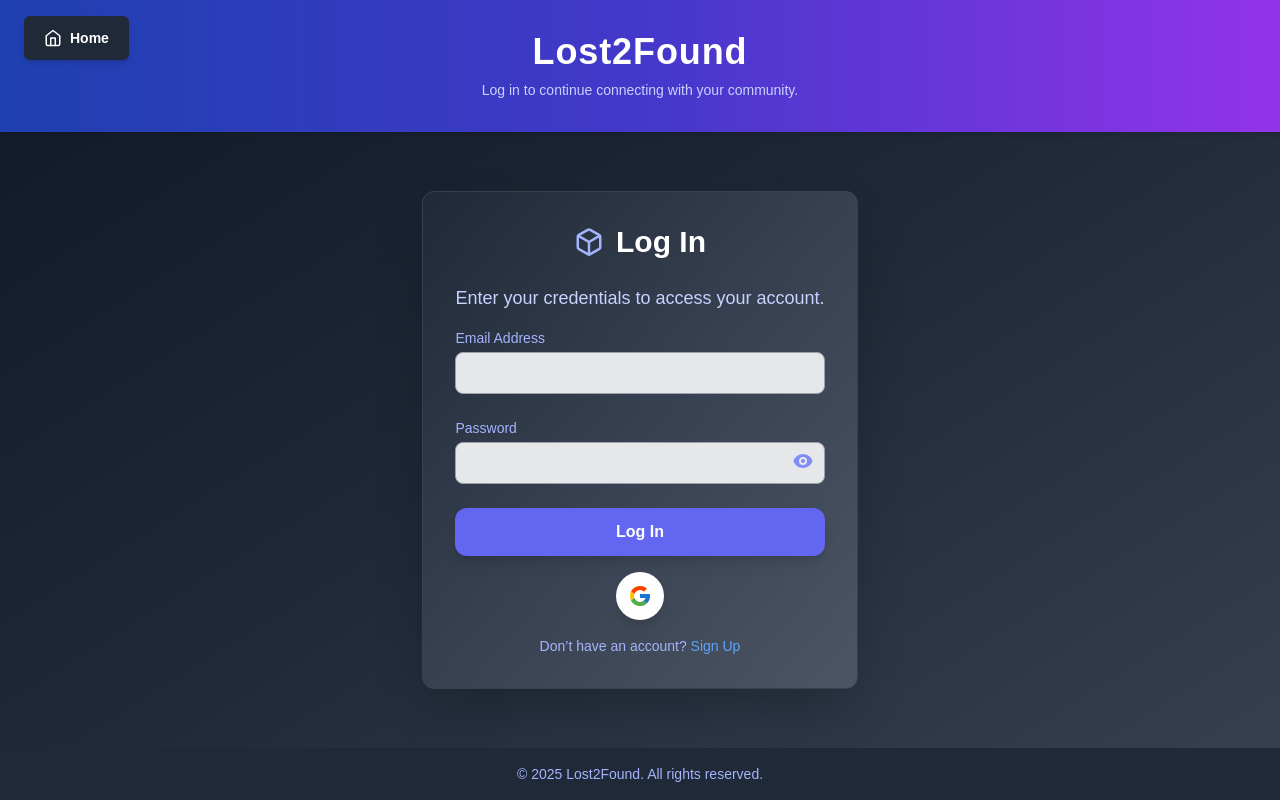
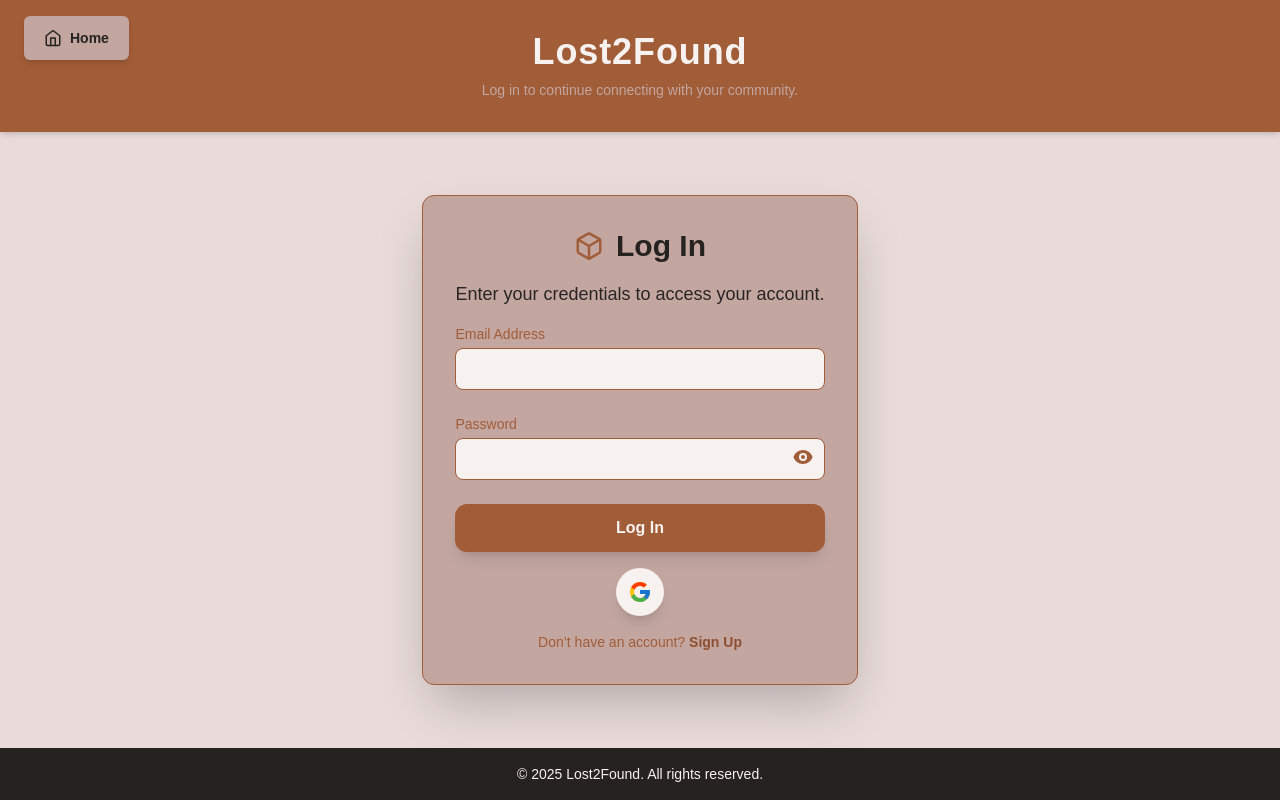
Before and after one commit to idil-bil/Lost2Found, a Next.js app in the folder hackathon_frontend/: page /login in a window 1280 px wide. Built offline with nearby package versions, Linux system fonts and the light colour scheme.

Commit message:
style changes

```diff
--- a/hackathon_frontend/src/app/components/LeftPanel.js
+++ b/hackathon_frontend/src/app/components/LeftPanel.js
@@ -19,22 +19,22 @@
   };
 
   return (
-    <div className="h-screen w-72 bg-gray-900 text-gray-200 flex flex-col justify-between p-6 py-10">
+    <div className="h-screen w-72 bg-[#C3A6A0] text-[#262220] flex flex-col justify-between p-6 py-10">
       {/* Title and Separating Line */}
       <div>
-        <h1 className="text-2xl font-extrabold text-indigo-400 text-center mb-2">
+        <h1 className="text-2xl font-extrabold text-[#A15C38] text-center mb-2">
           Lost2Found
         </h1>
-        <hr className="border-gray-700 mb-4" />
+        <hr className="border-[#A15C38] mb-4" />
 
         {/* Navigation */}
         <nav className="space-y-2 py-6">
           <Link
             href="/"
-            className={`flex items-center gap-4 px-4 py-2 rounded-md ${
+            className={`flex items-center font-bold gap-4 px-4 py-2 rounded-md ${
               currentPath === "/"
-                ? "bg-indigo-500 text-white"
-                : "hover:bg-gray-700 hover:text-white"
+                ? "bg-[#A15C38] text-[#F7F1F0]"
+                : "hover:bg-[#E8DBD9] hover:text-[#262220]"
             }`}
           >
             <FiHome size={20} />
@@ -42,10 +42,10 @@
           </Link>
           <Link
             href="/my-postings"
-            className={`flex items-center gap-4 px-4 py-2 rounded-md ${
+            className={`flex items-center font-bold gap-4 px-4 py-2 rounded-md ${
               currentPath === "/my-postings"
-                ? "bg-indigo-500 text-white"
-                : "hover:bg-gray-700 hover:text-white"
+                ? "bg-[#A15C38] text-[#F7F1F0]"
+                : "hover:bg-[#E8DBD9] hover:text-[#262220]"
             }`}
           >
             <FiList size={20} />
@@ -53,57 +53,44 @@
           </Link>
           <Link
             href="/messages"
-            className={`flex items-center gap-4 px-4 py-2 rounded-md ${
+            className={`flex items-center font-bold gap-4 px-4 py-2 rounded-md ${
               currentPath === "/messages"
-                ? "bg-indigo-500 text-white"
-                : "hover:bg-gray-700 hover:text-white"
+                ? "bg-[#A15C38] text-[#F7F1F0]"
+                : "hover:bg-[#E8DBD9] hover:text-[#262220]"
             }`}
           >
             <FiMessageSquare size={20} />
             Messages
-          </Link>
-          <Link
-            href="/account"
-            className={`flex items-center gap-4 px-4 py-2 rounded-md ${
-              currentPath === "/account"
-                ? "bg-indigo-500 text-white"
-                : "hover:bg-gray-700 hover:text-white"
-            }`}
-          >
-            <FiUser size={20} />
-            Account
           </Link>
         </nav>
       </div>
 
       {/* User Info */}
       <div className="mt-6">
-        <hr className="border-gray-700 mb-4" />
+        <hr className="border-[#A15C38] mb-4" />
 
         {user ? (
           <div>
-            <p className="text-sm text-gray-400 mb-4">
-              Logged in as:{" "}
-              <span className="text-white font-medium">{user.email}</span>
+            <p className="text-sm text-[#262220] mb-4">
+              Logged in as: <span className="font-bold ">{user.email}</span>
             </p>
             <button
               onClick={handleLogout}
-              className="w-full px-4 py-2 bg-red-500 text-white rounded-xl hover:bg-red-600 transition"
+              className="w-full px-4 py-2 bg-[#A15C38] text-[#F7F1F0] rounded-xl hover:bg-[#8E4F31] transition"
             >
               Log Out
             </button>
           </div>
         ) : (
-          <p className="text-sm text-gray-400">
-            Please{" "}
-            <Link href="/login" className="text-indigo-400 underline">
-              log in
+          <p className="text-m text-[#262220]">
+            Please access your{" "}
+            <Link
+              href="/account"
+              className=" text-[#A15C38] font-bold hover:underline hover:text-[#8E4F31]"
+            >
+              account
             </Link>{" "}
-            or{" "}
-            <Link href="/signup" className="text-indigo-400 underline">
-              sign up
-            </Link>{" "}
-            to access your profile.
+            to create a new post.
           </p>
         )}
       </div>
--- a/hackathon_frontend/src/app/login/page.js
+++ b/hackathon_frontend/src/app/login/page.js
@@ -60,7 +60,7 @@
   };
 
   return (
-    <div className="flex min-h-screen flex-col items-center justify-center bg-gradient-to-br from-gray-900 via-gray-800 to-gray-700">
+    <div className="flex min-h-screen flex-col items-center justify-center bg-[#E8DBD9]">
       <Head>
         <title>Log In - Lost2Found</title>
         <meta
@@ -70,36 +70,36 @@
         <link rel="icon" href="/favicon.ico" />
       </Head>
 
-      <header className="w-full py-8 bg-gradient-to-r from-blue-800 via-indigo-700 to-purple-600 shadow-md">
+      <header className="w-full py-8 bg-[#A15C38] shadow-md">
         <Link
           href="/"
-          className="absolute left-6 top-4 flex items-center gap-2 bg-gray-800 text-white px-5 py-3 rounded-md text-sm font-semibold shadow-md hover:bg-gray-700 transition"
+          className="absolute left-6 top-4 flex items-center gap-2 bg-[#C3A6A0] text-[#262220] px-5 py-3 rounded-md text-sm font-semibold shadow-md hover:bg-[#A15C38] hover:text-[#F7F1F0] transition"
         >
           <FiHome className="text-lg" />
           Home
         </Link>
-        <h1 className="text-center text-4xl font-extrabold text-white tracking-wide">
+        <h1 className="text-center text-4xl font-extrabold text-[#F7F1F0] tracking-wide">
           Lost2Found
         </h1>
-        <p className="mt-2 text-center text-indigo-200 text-sm">
+        <p className="mt-2 text-center text-[#C3A6A0] text-sm">
           Log in to continue connecting with your community.
         </p>
       </header>
 
-      <main className="flex flex-1 flex-col items-center justify-center px-6 text-gray-800">
-        <div className="w-full max-w-lg rounded-xl bg-gradient-to-br from-gray-800 via-gray-700 to-gray-600 shadow-2xl p-8 border border-gray-700">
-          <div className="flex items-center justify-center gap-3 mb-6">
-            <FiBox className="text-indigo-300 text-3xl" />
-            <h2 className="text-3xl font-bold text-white">Log In</h2>
+      <main className="flex flex-1 flex-col items-center justify-center px-6 text-[#262220]">
+        <div className="w-full max-w-lg rounded-xl bg-[#C3A6A0] shadow-2xl p-8 border border-[#A15C38]">
+          <div className="flex items-center justify-center gap-3 mb-4">
+            <FiBox className="text-[#A15C38] text-3xl" />
+            <h2 className="text-3xl font-bold text-[#262220]">Log In</h2>
           </div>
-          <p className="mb-4 text-center text-indigo-200 text-lg max-w-sm mx-auto break-words">
+          <p className="mb-4 text-center text-stone-800 text-lg max-w-sm mx-auto break-words">
             Enter your credentials to access your account.
           </p>
           <form className="space-y-6" onSubmit={handleLogin}>
             <div>
               <label
                 htmlFor="email"
-                className="block text-sm font-medium text-indigo-300"
+                className="block text-sm font-medium text-[#A15C38]"
               >
                 Email Address
               </label>
@@ -110,13 +110,13 @@
                 value={formData.email}
                 onChange={handleInputChange}
                 required
-                className="w-full mt-1 px-4 py-2 text-gray-800 bg-gray-200 rounded-lg border border-gray-400 focus:outline-none focus:ring-2 focus:ring-indigo-500 focus:border-indigo-500"
+                className="w-full mt-1 px-4 py-2 text-[#262220] bg-[#F7F1F0] rounded-lg border border-[#A15C38] focus:outline-none focus:ring-2 focus:ring-[#A15C38]"
               />
             </div>
             <div>
               <label
                 htmlFor="password"
-                className="block text-sm font-medium text-indigo-300"
+                className="block text-sm font-medium text-[#A15C38]"
               >
                 Password
               </label>
@@ -128,12 +128,12 @@
                   value={formData.password}
                   onChange={handleInputChange}
                   required
-                  className="w-full mt-1 px-4 py-2 text-gray-800 bg-gray-200 rounded-lg border border-gray-400 focus:outline-none focus:ring-2 focus:ring-indigo-500 focus:border-indigo-500"
+                  className="w-full mt-1 px-4 py-2 text-[#262220] bg-[#F7F1F0] rounded-lg border border-[#A15C38] focus:outline-none focus:ring-2 focus:ring-[#A15C38]"
                 />
                 <button
                   type="button"
                   onClick={() => setShowPassword(!showPassword)}
-                  className="absolute inset-y-0 right-3 flex items-center text-indigo-400 hover:text-indigo-300"
+                  className="absolute inset-y-0 right-3 flex items-center text-[#A15C38] hover:text-[#8E4F31]"
                 >
                   {showPassword ? <HiEyeOff size={20} /> : <HiEye size={20} />}
                 </button>
@@ -141,30 +141,31 @@
             </div>
             <button
               type="submit"
-              className="w-full py-3 bg-indigo-500 text-white font-semibold rounded-xl shadow-lg hover:bg-indigo-600 transform hover:scale-105 transition duration-200"
+              className="w-full py-3 bg-[#A15C38] text-[#F7F1F0] font-semibold rounded-xl shadow-lg hover:bg-[#8E4F31] transform hover:scale-105 transition duration-200"
               disabled={loading}
             >
               {loading ? "Logging In..." : "Log In"}
             </button>
           </form>
-          {/* Conditional Message Below the Button */}
           {message && (
-            <p className="mt-4 text-center text-sm text-red-500">{message}</p>
+            <p className="mt-4 text-center  text-sm text-[#c70300]">
+              {message}
+            </p>
           )}
           <div className="flex items-center justify-center mt-4">
             <button
               onClick={handleGoogleLogin}
-              className="w-12 h-12 bg-white rounded-full shadow-lg flex items-center justify-center hover:shadow-xl transition transform hover:scale-105"
+              className="w-12 h-12 bg-[#F7F1F0] text-[#262220] rounded-full shadow-lg flex items-center justify-center hover:shadow-xl transition transform hover:scale-105"
               disabled={loading}
             >
               <FcGoogle size={24} />
             </button>
           </div>
-          <p className="mt-4 text-center text-indigo-300 text-sm">
+          <p className="mt-4 text-center text-[#A15C38] text-sm">
             Don’t have an account?{" "}
             <Link
               href="/signup"
-              className="text-blue-400 hover:underline hover:text-blue-300"
+              className="text-[#8E4F31] font-bold hover:underline hover:text-[#A15C38]"
             >
               Sign Up
             </Link>
@@ -172,7 +173,7 @@
         </div>
       </main>
 
-      <footer className="w-full py-4 bg-gray-800 text-center text-sm text-indigo-300">
+      <footer className="w-full py-4 bg-[#262220] text-center text-sm text-[#F7F1F0]">
         &copy; {new Date().getFullYear()} Lost2Found. All rights reserved.
       </footer>
     </div>
```
Also changed, not shown: hackathon_frontend/src/app/account/page.js (+14 -14 lines), hackathon_frontend/src/app/signup/page.js (+23 -22 lines).
